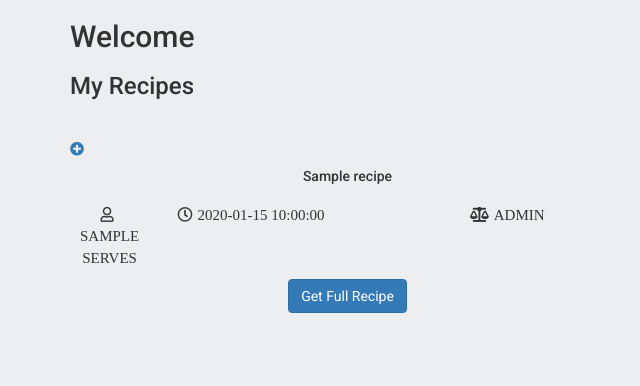
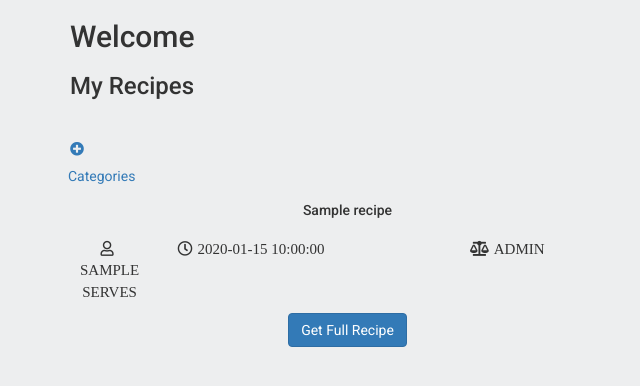
Before and after one commit to luisanegri/Data-Centric-Development, a Flask app: page /get_recipes in a window 1280 px wide. Shown: the top 386 px of the page, without its empty margins (0-640 px from the left). Run offline with Flask 2, Linux system fonts and the light colour scheme; a database or web service that is not in the repository returns one stand-in record (values such as "Sample title"); some libraries are stand-ins or nearby versions; some web fonts are replaced.

Commit message:
working on search by category

```diff
--- a/app.py
+++ b/app.py
@@ -38,6 +38,8 @@
     recipes.insert_one(request.form.to_dict())
     return redirect(url_for('get_recipes'))
 
+
+
 @app.route("/read_recipe/<recipe_id>")
 def read_recipe(recipe_id):
     the_recipe=mongo.db.recipes.find_one({"_id": ObjectId(recipe_id)})
@@ -73,6 +75,23 @@
     mongo.db.recipes.remove({"_id": ObjectId(recipe_id)})
     return redirect(url_for('get_recipes'))
 
+
+@app.route("/get_categories/<category_id>")
+def get_categories(category_id):
+    the_category=mongo.db.categories.find_one({"_id": ObjectId(category_id)})
+    all_categories=mongo.db.categories.find()
+    return redirect(url_for('get_recipes', category=the_category, categories=all_categories))
+
+
+
+
+
+
+
+
+
+
+
 if __name__ == '__main__':
         app.run(host=os.environ.get('IP'),
         port=int(os.environ.get('PORT')),
--- a/templates/myrecipes.html
+++ b/templates/myrecipes.html
@@ -5,6 +5,20 @@
 <h3 class="my-recipes-title">My Recipes</h3>
 <a href="{{url_for('add_recipes')}}"><i class="fas fa-plus-circle add-icon"></i></a>
 
+<div class="row">
+  <div class="dropdown">
+    <a class="btn btn-secondary dropdown-toggle" href="#" role="button" id="dropdownMenuLink" data-toggle="dropdown" aria-haspopup="true" aria-expanded="false">
+     Categories
+    </a>
+
+    <div class="dropdown-menu" aria-labelledby="dropdownMenuLink">
+      {% for category in categories %}
+      <a class="dropdown-item" href="{{url_for('get_recipes', category_id=category._id)}}">{{category.category_name}}</a>
+      {% endfor %}
+    </div>
+
+  </div>
+</div>
 <div class="row">
   <div class="card-group">
     {% for recipe in recipes %}
```
